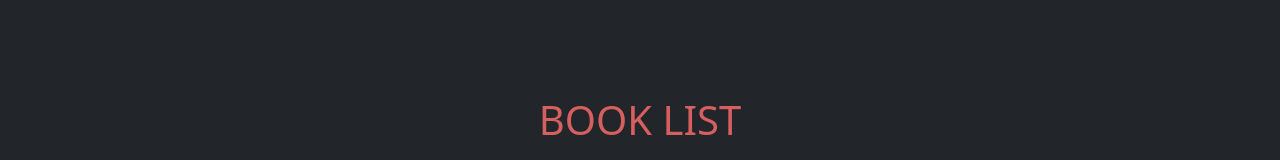
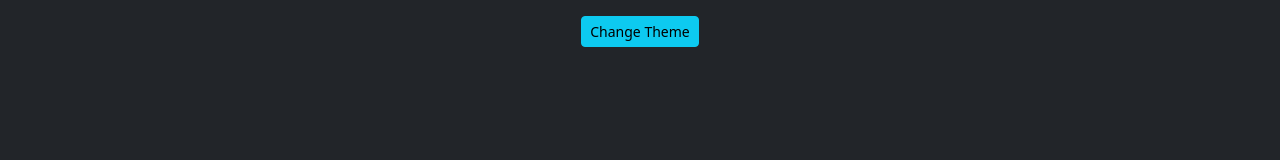
Before and after one commit to selkisamet/react-context-books-app, a React (Create React App) app: page / in a window 1280 px wide. Shown: the top 160 px of the page. Built offline with nearby package versions, Linux system fonts and the light colour scheme.

Commit message:
send to function with context

```diff
--- a/public/index.html
+++ b/public/index.html
@@ -12,7 +12,7 @@
   <link href="https://cdn.jsdelivr.net/npm/bootstrap@5.3.3/dist/css/bootstrap.min.css" rel="stylesheet"
     integrity="sha384-QWTKZyjpPEjISv5WaRU9OFeRpok6YctnYmDr5pNlyT2bRjXh0JMhjY6hW+ALEwIH" crossorigin="anonymous">
   <script src="https://use.fontawesome.com/releases/v6.3.0/js/all.js" crossorigin="anonymous"></script>
-  <title>React App</title>
+  <title>Books App</title>
 </head>
 
 <body>
--- a/src/components/App.jsx
+++ b/src/components/App.jsx
@@ -8,8 +8,12 @@ const App = () => {
 
     return (
         <div style={{ backgroundColor: themeContext.bg, color: themeContext.text }}>
+            <div className="d-flex justify-content-center">
+                <button type="button" className="btn btn-sm btn-info my-3"
+                    onClick={themeContext.changeTheme}>Change Theme</button>
+            </div>
             <BookList />
-        </div>
+        </div >
     )
 }
 
--- a/src/components/Book.jsx
+++ b/src/components/Book.jsx
@@ -4,8 +4,6 @@ import { ThemeContext } from "../context/ThemeContext";
 
 const Book = ({ book }) => {
     const themeContext = useContext(ThemeContext);
-
-    console.log(themeContext);
 
     return (
         <div className="col-lg-4 col-sm-6 mb-4">
--- a/src/components/BookList.jsx
+++ b/src/components/BookList.jsx
@@ -5,7 +5,6 @@ import "./BookList.css";
 
 const BookList = () => {
     const booksContext = useContext(BookContext);
-
 
     return (
         <section className="page-section" id="portfolio">
--- a/src/context/ThemeContext.js
+++ b/src/context/ThemeContext.js
@@ -10,10 +10,15 @@ const ThemeContextProvider = ({ children }) => {
         setIsDarkTheme(true);
     }, []);
 
+    const changeTheme = () => {
+        setIsDarkTheme(prevIsDarkTheme => !prevIsDarkTheme);
+    }
+
     const value = {
         bg: isDarkTheme ? "#222529" : "#f8f9fa",
         text: isDarkTheme ? "#d65f5f" : "#222529",
-        hover: isDarkTheme ? "rgba(231, 76, 60, 0.7)" : "rgba(254, 209, 54, 0.7)"
+        hover: isDarkTheme ? "rgba(231, 76, 60, 0.7)" : "rgba(254, 209, 54, 0.7)",
+        changeTheme
     }
 
     return (
```
